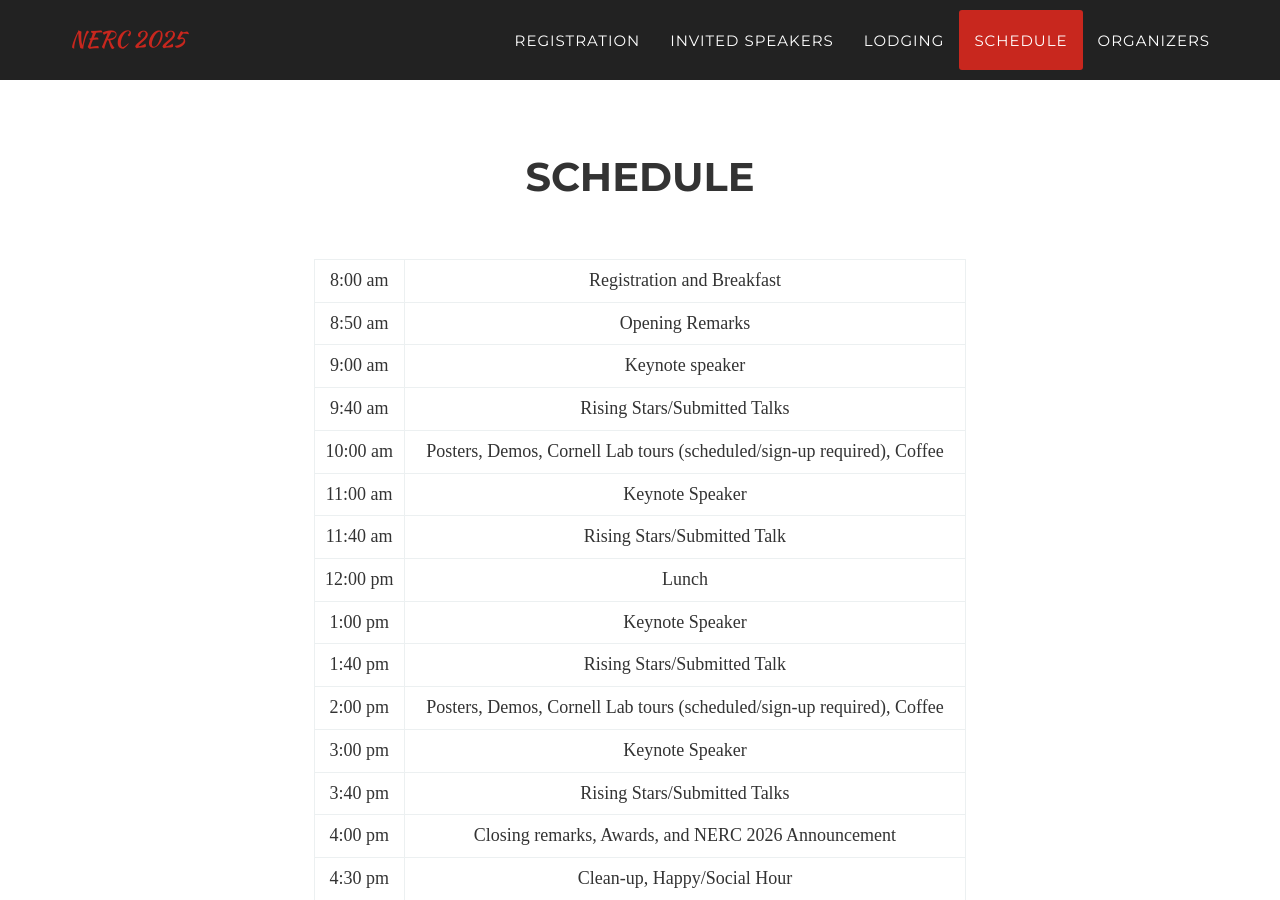
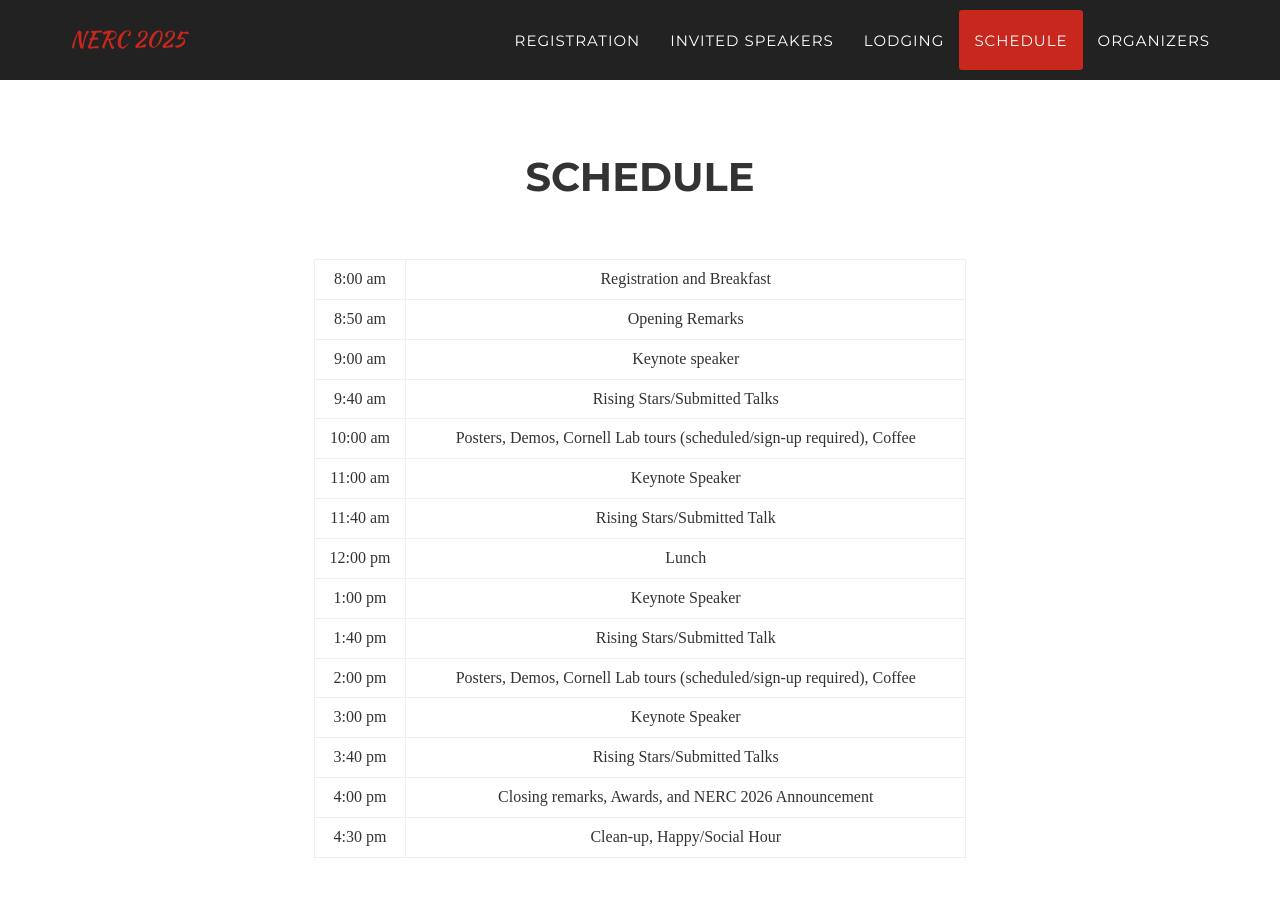
Before and after one commit to Cornell-Tech-AIRLab/cornell2025.nerc.io, a Jekyll site: the page built from index.html, in a window 1280 px wide and 900 px high, scrolled down 4487 px. Built offline with Jekyll 4.4.1, drawn with Linux system fonts in a browser that asks for light colours; some web fonts are replaced.

Commit message:
schedule font 16

```diff
--- a/_includes/schedule.html
+++ b/_includes/schedule.html
@@ -9,7 +9,7 @@
       <!--<div class="col col-md-8 align-self-center">-->
         <!-- <table class="table table-bordered mx-auto; margin-left: auto; margin-right: auto;"> -->
         <div class="col-sm-7" style="float:none;margin:auto;">
-        <table class="table table-bordered mx-auto center;" style="font-family: 'Times New Roman', Times, serif; font-size: 18px;">
+        <table class="table table-bordered mx-auto center;" style="font-family: 'Times New Roman', Times, serif; font-size: 16px;">
           <tbody>
             <tr>
               <td>
```
